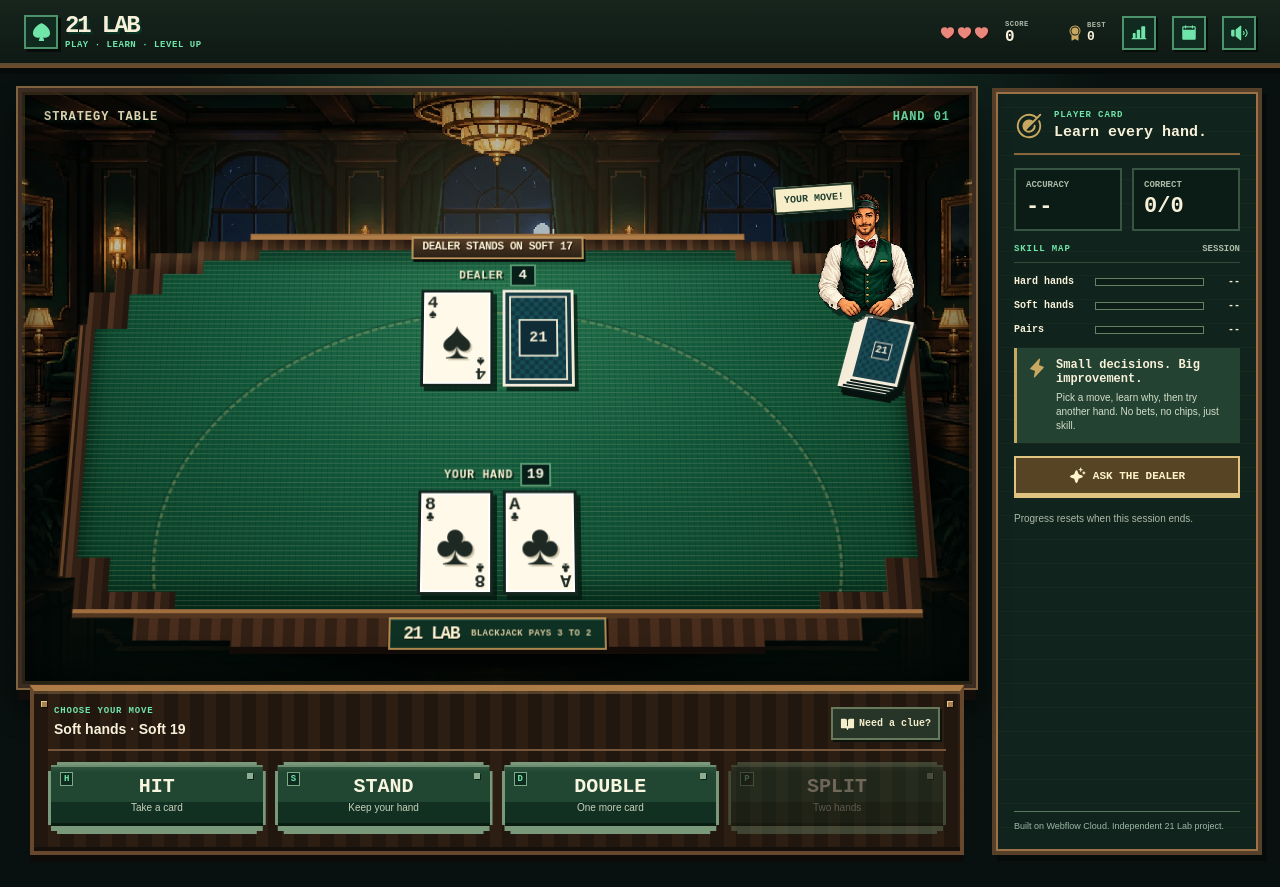
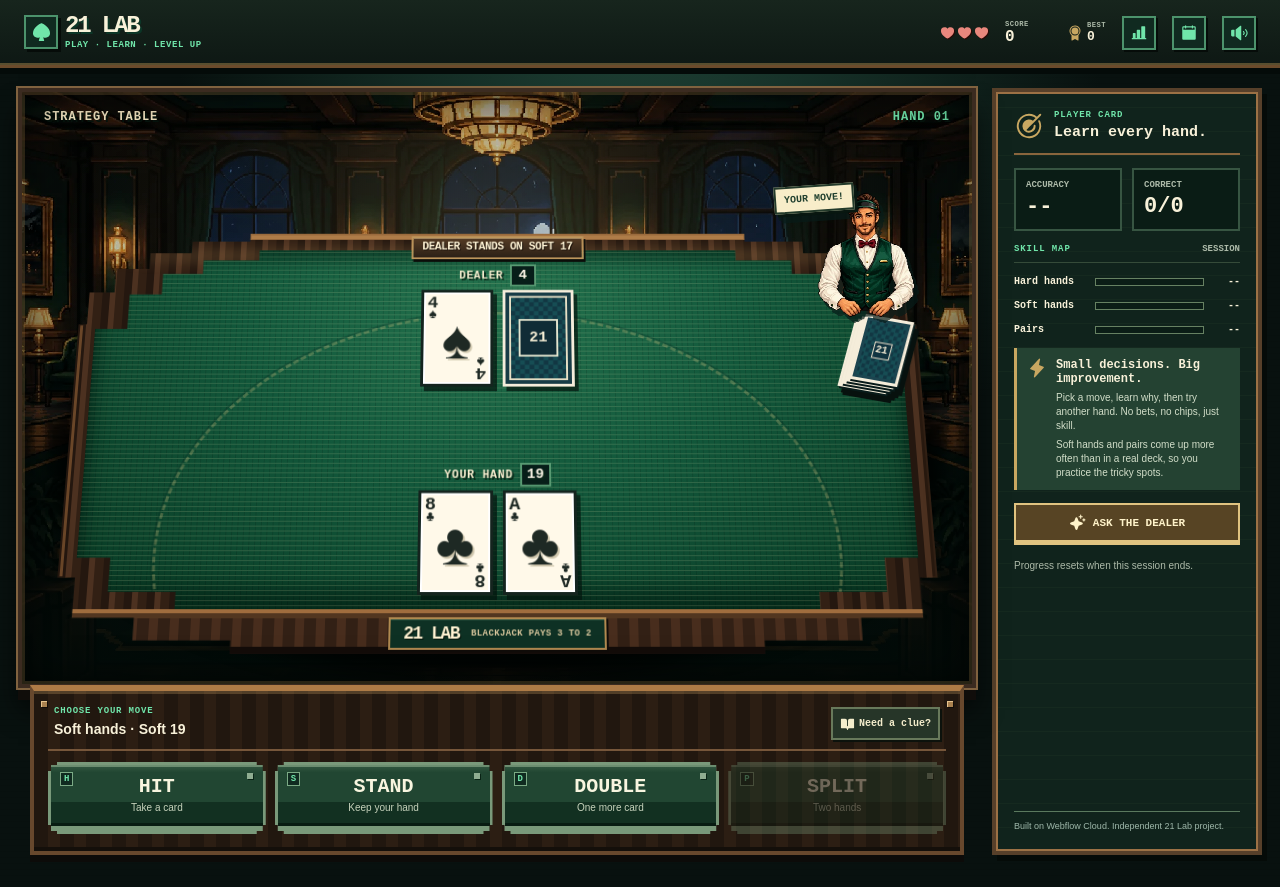
Before and after one commit to gabrielmaldonado164/webflow-nerdearla, a Next.js app: page / in a window 1280 px wide. Built offline with nearby package versions, Linux system fonts and the light colour scheme.

Commit message:
docs(pixel-casino): explain the weighted hand mix in the UI and README

```diff
--- a/src/features/pixel-casino/PixelCasinoScreen.tsx
+++ b/src/features/pixel-casino/PixelCasinoScreen.tsx
@@ -519,7 +519,7 @@ export function PixelCasinoScreen() {
             const skill = stats.categoryStats[category];
             return <div className={styles.skillRow} key={category}><span>{CATEGORY_LABEL[category]}</span><div className={styles.skillTrack}><i style={{ width: `${skill.accuracy ?? 0}%` }} /></div><b>{skill.accuracy === null ? "--" : `${skill.accuracy}%`}</b></div>;
           })}
-          <div className={styles.panelPrompt}><Lightning weight="fill" aria-hidden="true" /><p><strong>Small decisions. Big improvement.</strong><span>Pick a move, learn why, then try another hand. No bets, no chips, just skill.</span></p></div>
+          <div className={styles.panelPrompt}><Lightning weight="fill" aria-hidden="true" /><p><strong>Small decisions. Big improvement.</strong><span>Pick a move, learn why, then try another hand. No bets, no chips, just skill.</span><span>Soft hands and pairs come up more often than in a real deck, so you practice the tricky spots.</span></p></div>
           <button type="button" className={styles.askDealerButton} onClick={() => { setCoachMode("chat"); setCoachOpen(true); }}><Sparkle weight="fill" aria-hidden="true" /> ASK THE DEALER</button>
           <small className={styles.sessionOnly}>Progress resets when this session ends.</small>
           <small className={styles.webflowCredit}>Built on Webflow Cloud. Independent 21 Lab project.</small>
```
Also changed, not shown: 1 other file (tests, documents, lock files or other folders).
